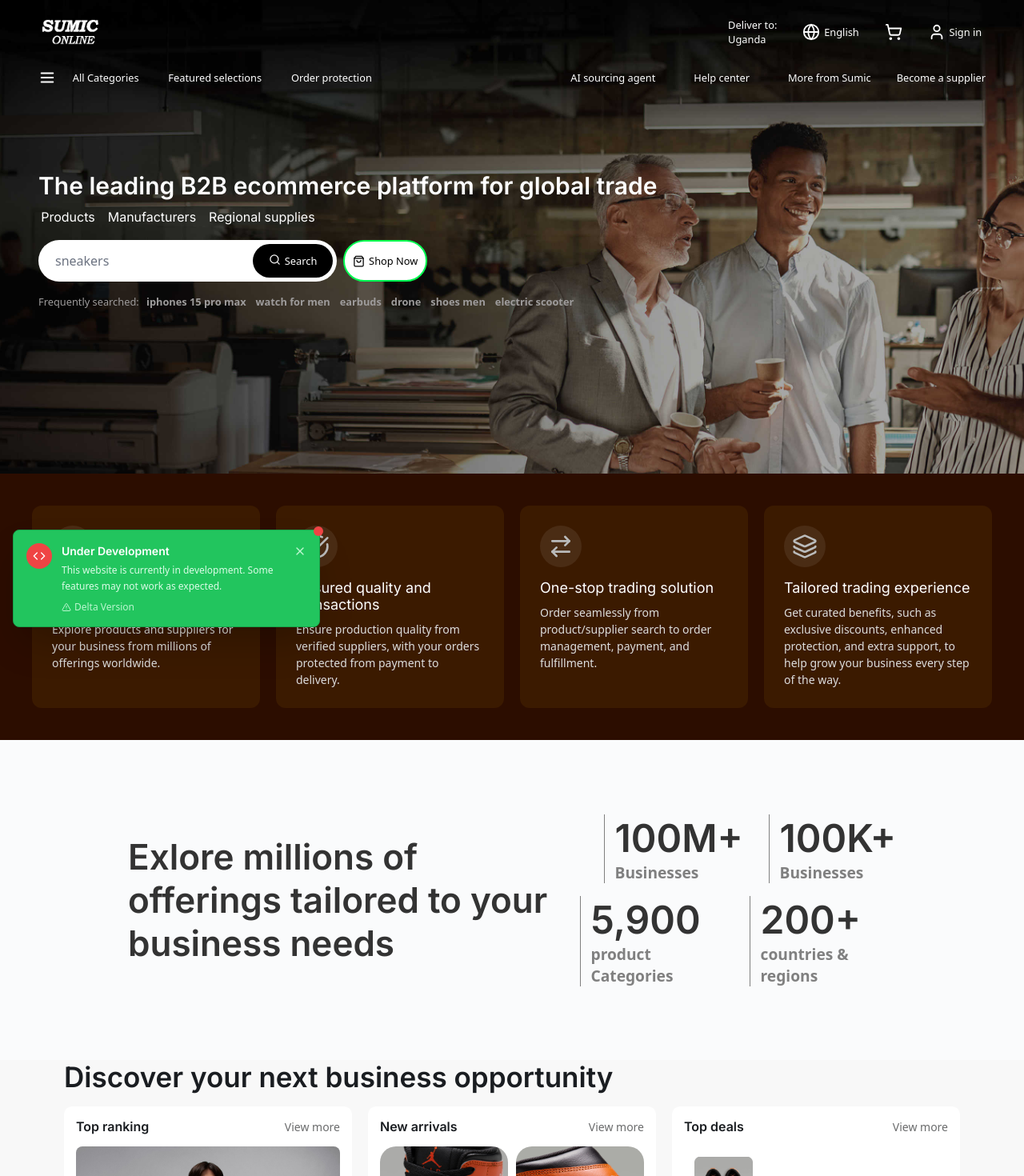
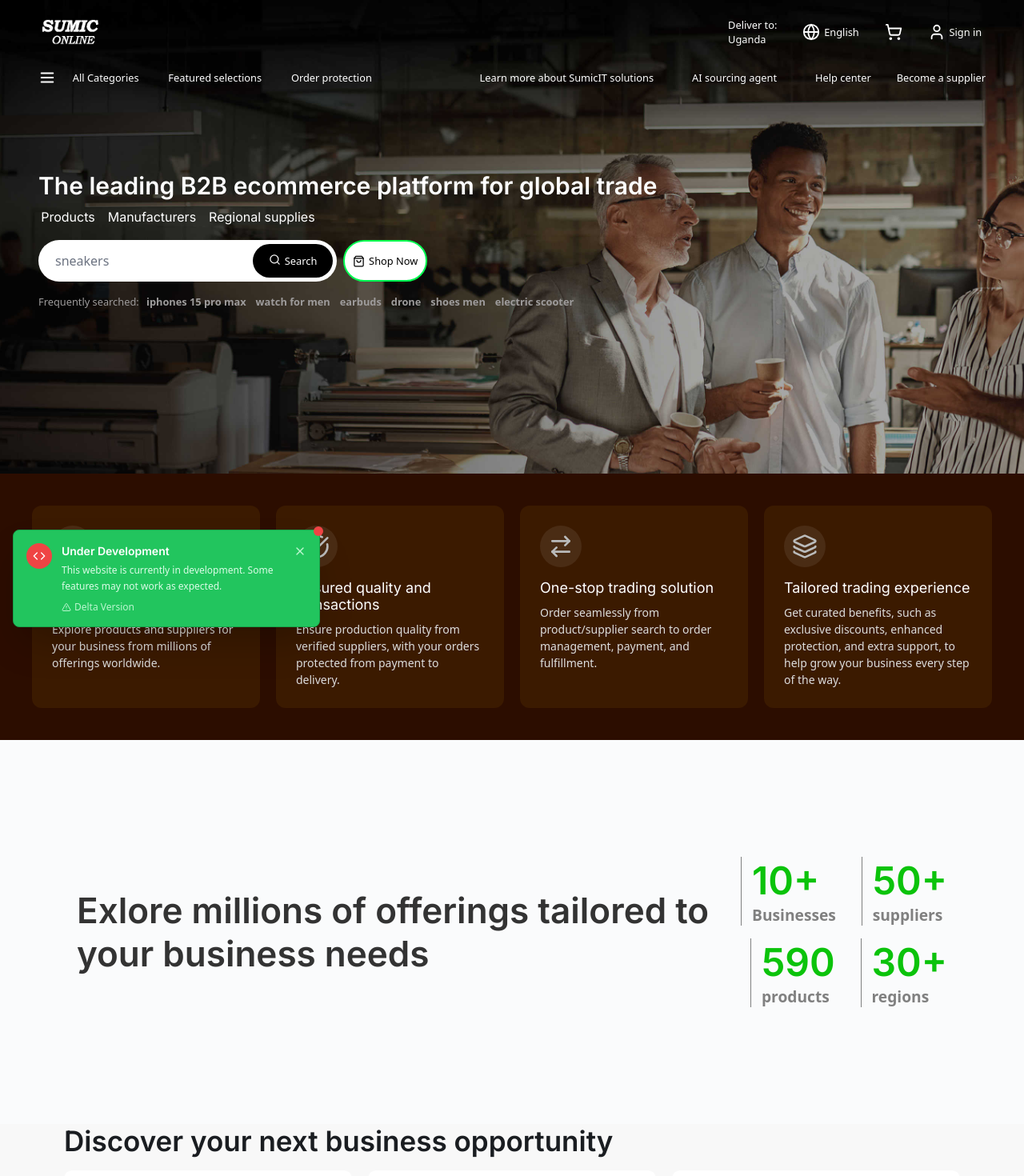
Before and after one commit to SumicITSolutionsLtd/Sumic-Online, a React (Vite) app: page / in a window 1280 px wide. Shown: the top 1470 px of the page at 80% size. Built offline with nearby package versions, Linux system fonts and the light colour scheme.

Commit message:
mjor ui update 0.2

```diff
--- a/src/components/ui/TrasparentHeader.jsx
+++ b/src/components/ui/TrasparentHeader.jsx
@@ -204,6 +204,16 @@ const TrasparentHeader = () => {
             </div>
           </div>
           <div className="header_extras-right">
+
+                 <p
+              className={`header_extras_link mega-menu-trigger ${
+                showMoreFromSumicMenu ? 'active' : ''
+              }`}
+              onMouseEnter={handleMoreFromSumicHover}
+            >
+              Learn more about SumicIT solutions
+            </p>
+
             <p
               className={`header_extras_link mega-menu-trigger ${
                 showAISourcingMenu ? 'active' : ''
@@ -220,14 +230,7 @@ const TrasparentHeader = () => {
             >
               Help center
             </p>
-            <p
-              className={`header_extras_link mega-menu-trigger ${
-                showMoreFromSumicMenu ? 'active' : ''
-              }`}
-              onMouseEnter={handleMoreFromSumicHover}
-            >
-              More from Sumic
-            </p>
+
             <p className="header_extras_link">Become a supplier</p>
           </div>
 
@@ -236,7 +239,9 @@ const TrasparentHeader = () => {
             isVisible={showMegaMenu && !scrolled}
             megaMenuData={megaMenuData}
           />
+                    {/* More from Sumic Mega Menu */}
 
+                    <MoreFromSumicMegaMenu isVisible={showMoreFromSumicMenu && !scrolled} />
           {/* AI Sourcing Mega Menu */}
           <AISourcingMegaMenu isVisible={showAISourcingMenu && !scrolled} />
 
@@ -249,8 +254,6 @@ const TrasparentHeader = () => {
           {/* Help Center Mega Menu */}
           <HelpCenterMegaMenu isVisible={showHelpCenterMenu && !scrolled} />
 
-          {/* More from Sumic Mega Menu */}
-          <MoreFromSumicMegaMenu isVisible={showMoreFromSumicMenu && !scrolled} />
         </div>
       )}
 
--- a/src/pages/homepage/components/Stats.jsx
+++ b/src/pages/homepage/components/Stats.jsx
@@ -10,31 +10,31 @@ function Stats() {
         <div className='stats-area'>
         <div className='top-stats'>
                 <div className='stats-item border-l'>
-                <h3 className='stats-item-title'>100M+</h3>
+                <h3 className='stats-item-title'>10+</h3>
                 <p className='stats-item-desc'>
                     Businesses
                 </p>
             </div>
 
                 <div className='stats-item border-l'>
-                <h3 className='stats-item-title'>100K+</h3>
+                <h3 className='stats-item-title'>50+</h3>
                 <p className='stats-item-desc'>
-                    Businesses
+                    suppliers
                 </p>
             </div>
         </div>
          <div className='top-stats lower-stats'>
                 <div className='stats-item border-l'>
-                <h3 className='stats-item-title'>5,900</h3>
+                <h3 className='stats-item-title'>590</h3>
                 <p className='stats-item-desc'>
-                    product Categories
+                    products
                 </p>
             </div>
 
                 <div className='stats-item border-l'>
-                <h3 className='stats-item-title'>200+</h3>
+                <h3 className='stats-item-title'>30+</h3>
                 <p className='stats-item-desc'>
-                    countries & regions
+   regions
                 </p>
             </div>
         </div>
--- a/src/styles/stats_area.css
+++ b/src/styles/stats_area.css
@@ -3,11 +3,12 @@
     /* justify-content: center; */
     align-items: center;
     height: 25rem;
-    padding-left: 10rem;
-    padding-right: 10rem;
+    padding-left: 6rem;
+    padding-right: 6rem;
     /* background-color: red; */
     color: #333;
     font-size: 24px;
+    margin: 2.5rem 0rem;
     font-weight: bold;
 }
 
@@ -23,8 +24,8 @@
 .stats-area{
     /* background-color: green; */
     display: flex;
-    width: 70%;
-
+    width: 33%;
+    margin-left: 1rem;
     flex-direction: column;
 }
 
@@ -43,6 +44,7 @@ border-color: gray;
 .stats-item-title{
     font-weight: 900;
     font-size: 3rem;
+    color: #0bc30b;
 }
 
 .stats-item-desc{
```
